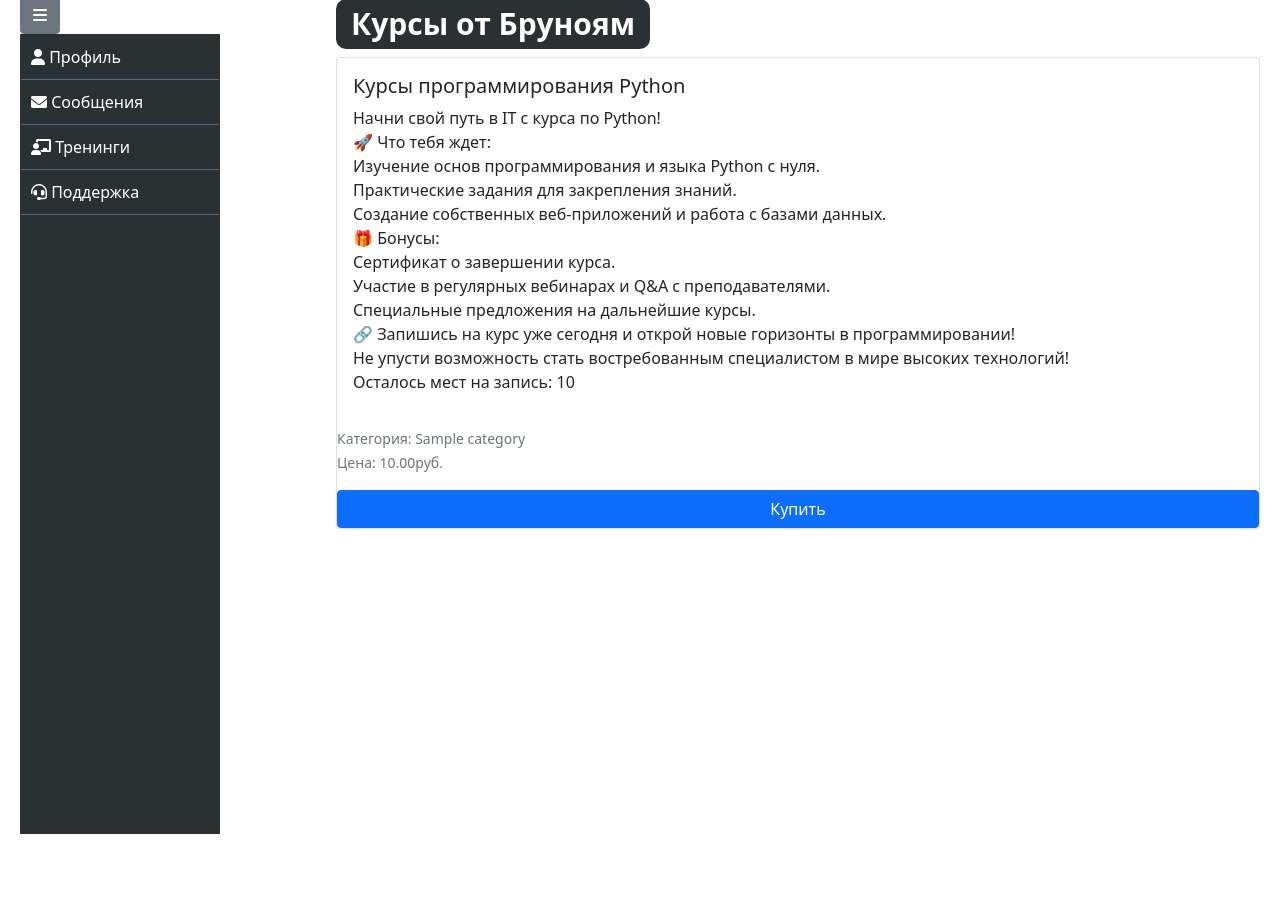
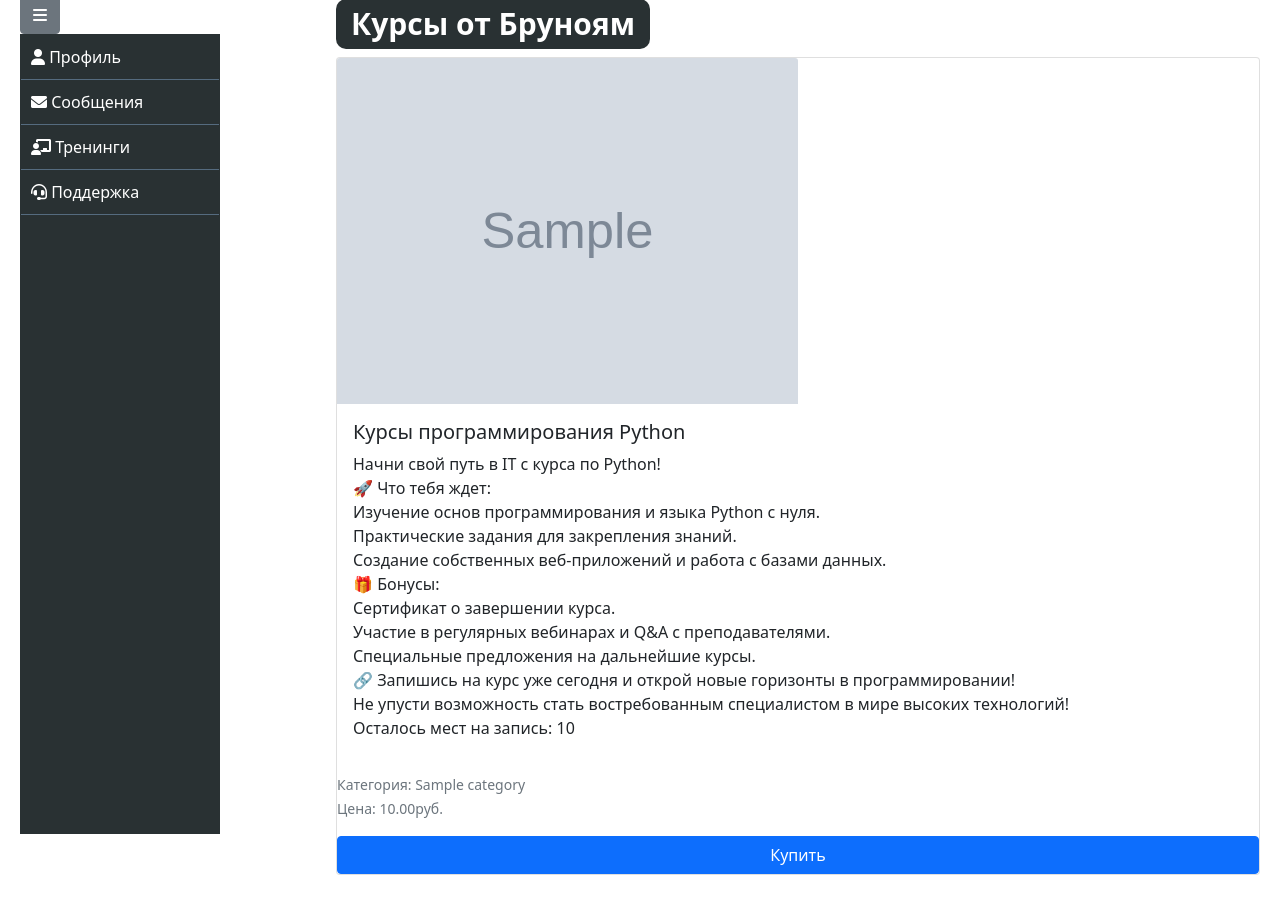
Before and after one commit to MomaPu/Brununews, a Django app: template news/templates/news/Python_courses.html in a window 1280 px wide. Shown: the part 80-995 px from the top of the page. Run offline with Django 5.2, Linux system fonts and the light colour scheme; the template is opened without the code that fills it: values that come from a table or form of the project are taken from there, others are empty; tables that the repository leaves empty hold one stand-in row (values such as "Sample post"); grey boxes marked "Sample" are stand-in pictures.

Commit message:
Исправление Py_courses

```diff
--- a/news/templates/news/Python_courses.html
+++ b/news/templates/news/Python_courses.html
@@ -165,7 +165,7 @@
                 <h1><span class="badge" style="background-color: #293133; padding: 10px 15px; border-radius: 10px;">Курсы от Бруноям</span></h1>
             </header>
                 <div class="card mb-3">
-
+                    <img src="{{ py_courses.image.url }}" class="card-img-top" style="width: 50%;">
                     <div class="card-body">
                     <h5 class="card-title">Курсы программирования Python</h5>
                     <p class="card-text"> Начни свой путь в IT с курса по Python!
```
